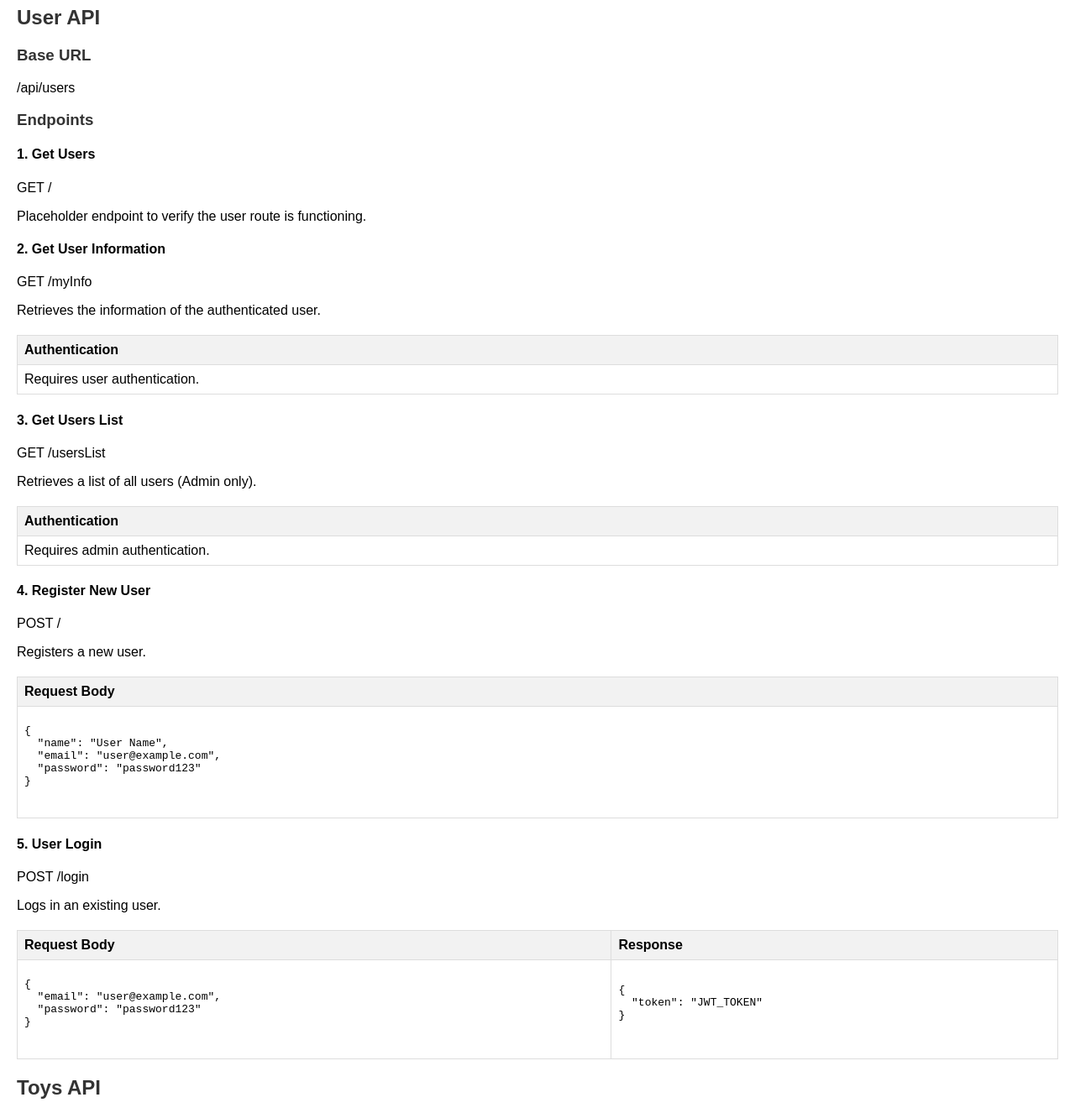
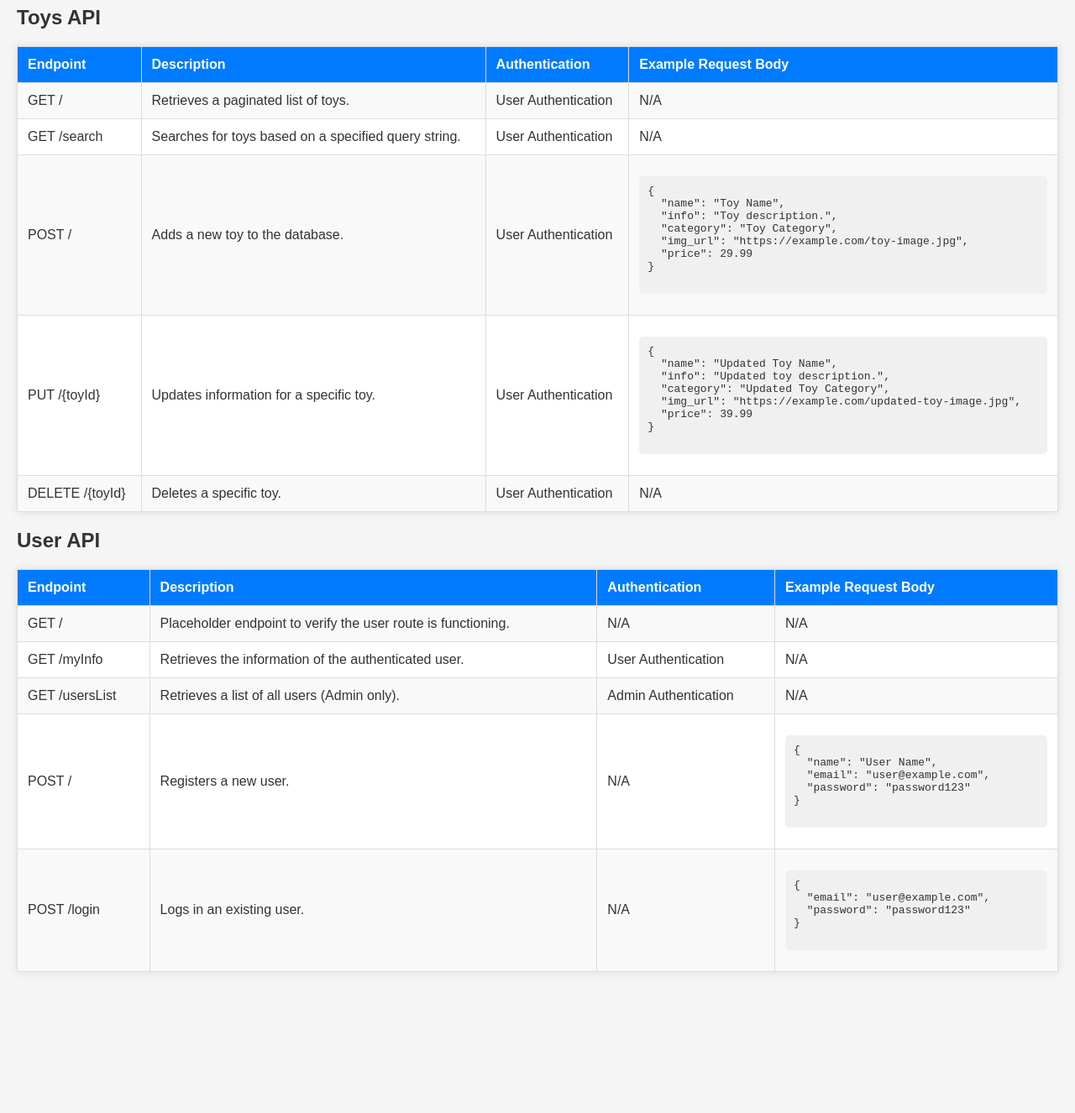
Before and after one commit to BatshevaYakovson/toys_project, a website: page public/index.html in a window 1280 px wide. Shown: the part 73-1399 px from the top of the page at 84% size. After the commit the page ends 1251 px from the top, so only its background shows below. Drawn offline with Linux system fonts and the light colour scheme.

Commit message:
update html css

```diff
--- a/public/index.html
+++ b/public/index.html
@@ -5,28 +5,53 @@
   <meta name="viewport" content="width=device-width, initial-scale=1.0">
   <style>
     body {
-      font-family: Arial, sans-serif;
+      font-family: 'Arial', sans-serif;
+      background-color: #f5f5f5;
       margin: 20px;
-    }
-
-    h1, h2, h3 {
       color: #333;
     }
 
+    h1 {
+      color: #007bff;
+    }
+
     table {
-      border-collapse: collapse;
       width: 100%;
       margin-top: 20px;
+      border-collapse: collapse;
+      box-shadow: 0 0 10px rgba(0, 0, 0, 0.1);
+      background-color: #fff;
     }
 
     th, td {
       border: 1px solid #ddd;
-      padding: 8px;
+      padding: 12px;
       text-align: left;
     }
 
     th {
-      background-color: #f2f2f2;
+      background-color: #007bff;
+      color: #fff;
+    }
+
+    tr:nth-child(even) {
+      background-color: #f9f9f9;
+    }
+
+    a {
+      color: #007bff;
+      text-decoration: none;
+    }
+
+    a:hover {
+      text-decoration: underline;
+    }
+
+    pre {
+      background-color: #f0f0f0;
+      padding: 10px;
+      border-radius: 5px;
+      overflow: auto;
     }
   </style>
   <title>API Documentation</title>
@@ -35,137 +60,31 @@
 
   <h1>API Documentation</h1>
 
-  <h2>User API</h2>
+  <h2>Toys API</h2>
 
-  <h3>Base URL</h3>
-  <p>/api/users</p>
-
-  <h3>Endpoints</h3>
-
-  <h4>1. Get Users</h4>
-  <p>GET /</p>
-  <p>Placeholder endpoint to verify the user route is functioning.</p>
-
-  <h4>2. Get User Information</h4>
-  <p>GET /myInfo</p>
-  <p>Retrieves the information of the authenticated user.</p>
   <table>
     <tr>
+      <th>Endpoint</th>
+      <th>Description</th>
       <th>Authentication</th>
+      <th>Example Request Body</th>
     </tr>
     <tr>
-      <td>Requires user authentication.</td>
-    </tr>
-  </table>
-
-  <h4>3. Get Users List</h4>
-  <p>GET /usersList</p>
-  <p>Retrieves a list of all users (Admin only).</p>
-  <table>
-    <tr>
-      <th>Authentication</th>
+      <td>GET /</td>
+      <td>Retrieves a paginated list of toys.</td>
+      <td>User Authentication</td>
+      <td>N/A</td>
     </tr>
     <tr>
-      <td>Requires admin authentication.</td>
-    </tr>
-  </table>
-
-  <h4>4. Register New User</h4>
-  <p>POST /</p>
-  <p>Registers a new user.</p>
-  <table>
-    <tr>
-      <th>Request Body</th>
+      <td>GET /search</td>
+      <td>Searches for toys based on a specified query string.</td>
+      <td>User Authentication</td>
+      <td>N/A</td>
     </tr>
     <tr>
-      <td>
-        <pre>
-{
-  "name": "User Name",
-  "email": "user@example.com",
-  "password": "password123"
-}
-        </pre>
-      </td>
-    </tr>
-  </table>
-
-  <h4>5. User Login</h4>
-  <p>POST /login</p>
-  <p>Logs in an existing user.</p>
-  <table>
-    <tr>
-      <th>Request Body</th>
-      <th>Response</th>
-    </tr>
-    <tr>
-      <td>
-        <pre>
-{
-  "email": "user@example.com",
-  "password": "password123"
-}
-        </pre>
-      </td>
-      <td>
-        <pre>
-{
-  "token": "JWT_TOKEN"
-}
-        </pre>
-      </td>
-    </tr>
-  </table>
-
-  <h2>Toys API</h2>
-
-  <h3>Base URL</h3>
-  <p>/api/toys</p>
-
-  <h3>Endpoints</h3>
-
-  <h4>1. Get List of Toys</h4>
-  <p>GET /</p>
-  <p>Retrieves a paginated list of toys.</p>
-  <table>
-    <tr>
-      <th>Parameter</th>
-      <th>Description</th>
-    </tr>
-    <tr>
-      <td>perPage (optional)</td>
-      <td>Number of items per page (default: 5)</td>
-    </tr>
-    <tr>
-      <td>page (optional)</td>
-      <td>Page number (default: 1)</td>
-    </tr>
-  </table>
-
-  <h4>2. Search for Toys</h4>
-  <p>GET /search</p>
-  <p>Searches for toys based on a specified query string.</p>
-  <table>
-    <tr>
-      <th>Parameter</th>
-      <th>Description</th>
-    </tr>
-    <tr>
-      <td>s</td>
-      <td>Query string for toy name search.</td>
-    </tr>
-  </table>
-
-  <h4>3. Add a New Toy</h4>
-  <p>POST /</p>
-  <p>Adds a new toy to the database.</p>
-  <table>
-    <tr>
-      <th>Authentication</th>
-      <th>Request Body</th>
-    </tr>
-    <tr>
-      <td>Requires user authentication.</td>
+      <td>POST /</td>
+      <td>Adds a new toy to the database.</td>
+      <td>User Authentication</td>
       <td>
         <pre>
 {
@@ -178,6 +97,84 @@
         </pre>
       </td>
     </tr>
+    <tr>
+      <td>PUT /{toyId}</td>
+      <td>Updates information for a specific toy.</td>
+      <td>User Authentication</td>
+      <td>
+        <pre>
+{
+  "name": "Updated Toy Name",
+  "info": "Updated toy description.",
+  "category": "Updated Toy Category",
+  "img_url": "https://example.com/updated-toy-image.jpg",
+  "price": 39.99
+}
+        </pre>
+      </td>
+    </tr>
+    <tr>
+      <td>DELETE /{toyId}</td>
+      <td>Deletes a specific toy.</td>
+      <td>User Authentication</td>
+      <td>N/A</td>
+    </tr>
+  </table>
+
+  <h2>User API</h2>
+
+  <table>
+    <tr>
+      <th>Endpoint</th>
+      <th>Description</th>
+      <th>Authentication</th>
+      <th>Example Request Body</th>
+    </tr>
+    <tr>
+      <td>GET /</td>
+      <td>Placeholder endpoint to verify the user route is functioning.</td>
+      <td>N/A</td>
+      <td>N/A</td>
+    </tr>
+    <tr>
+      <td>GET /myInfo</td>
+      <td>Retrieves the information of the authenticated user.</td>
+      <td>User Authentication</td>
+      <td>N/A</td>
+    </tr>
+    <tr>
+      <td>GET /usersList</td>
+      <td>Retrieves a list of all users (Admin only).</td>
+      <td>Admin Authentication</td>
+      <td>N/A</td>
+    </tr>
+    <tr>
+      <td>POST /</td>
+      <td>Registers a new user.</td>
+      <td>N/A</td>
+      <td>
+        <pre>
+{
+  "name": "User Name",
+  "email": "user@example.com",
+  "password": "password123"
+}
+        </pre>
+      </td>
+    </tr>
+    <tr>
+      <td>POST /login</td>
+      <td>Logs in an existing user.</td>
+      <td>N/A</td>
+      <td>
+        <pre>
+{
+  "email": "user@example.com",
+  "password": "password123"
+}
+        </pre>
+      </td>
+    </tr>
   </table>
 
 </body>
```
